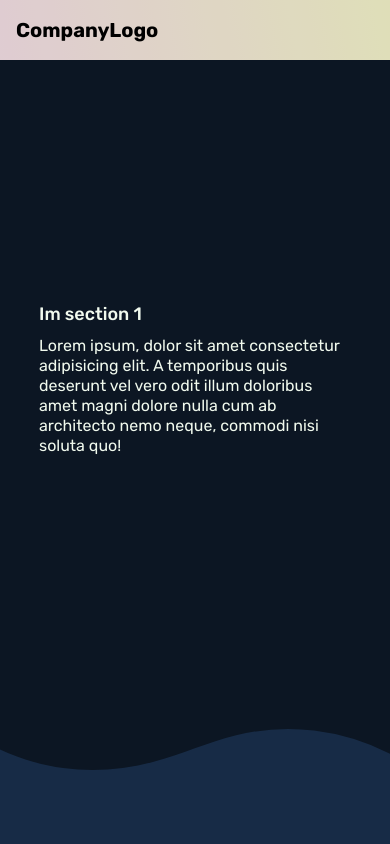
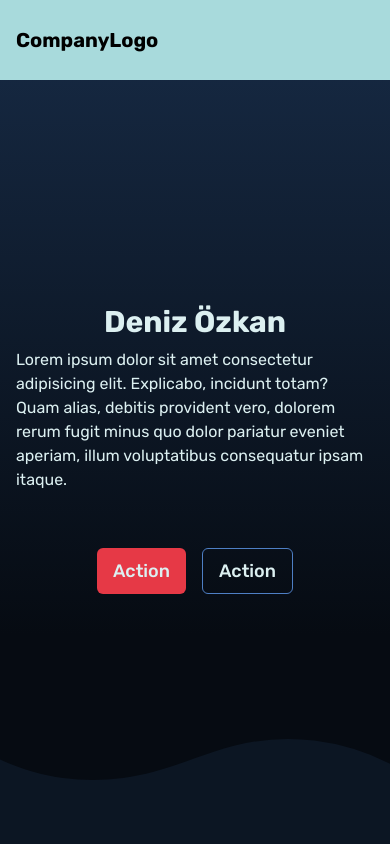
Before and after one commit to donis3/donis-homepage, a Next.js app: page / in a window 390 px wide. Shown: the top 844 px of the page. Built offline with nearby package versions, Linux system fonts and the light colour scheme.

Commit message:
hero component and animated svg

```diff
--- /dev/null
+++ b/app/_homepage/Blob.tsx
@@ -0,0 +1,31 @@
+export default function Blob() {
+	return (
+		<svg
+			version="1.1"
+			xmlns="http://www.w3.org/2000/svg"
+			viewBox="0 0 500 500"
+			className="w-full max-w-[200px] md:max-w-lg"
+			id="blobSvg"
+			filter="blur(0px)">
+			<image
+				x="0"
+				y="0"
+				width="100%"
+				height="100%"
+				clipPath="url(#shape)"
+				href="./assets/don-hero.jpg"
+				preserveAspectRatio="none"
+			/>
+
+			<clipPath id="shape">
+				<path id="blob">
+					<animate
+						attributeName="d"
+						dur="20000ms"
+						repeatCount="indefinite"
+						values="M440.5,320.5Q418,391,355.5,442.5Q293,494,226,450.5Q159,407,99,367Q39,327,31.5,247.5Q24,168,89,125.5Q154,83,219.5,68Q285,53,335.5,94.5Q386,136,424.5,193Q463,250,440.5,320.5Z;M453.78747,319.98894Q416.97789,389.97789,353.96683,436.87838Q290.95577,483.77887,223.95577,447.43366Q156.95577,411.08845,105.64373,365.97789Q54.33169,320.86732,62.67444,252.61056Q71.01719,184.3538,113.01965,135.21007Q155.02211,86.06634,220.52211,66.46683Q286.02211,46.86732,335.5,91.94472Q384.97789,137.02211,437.78747,193.51106Q490.59704,250,453.78747,319.98894Z;M411.39826,313.90633Q402.59677,377.81265,342.92059,407.63957Q283.24442,437.46649,215.13648,432.5428Q147.02853,427.61911,82.23325,380.9572Q17.43796,334.29529,20.45223,250.83809Q23.46649,167.38089,82.5856,115.05707Q141.70471,62.73325,212.19045,63.73015Q282.67618,64.72705,352.67308,84.79839Q422.66998,104.86972,421.43486,177.43486Q420.19974,250,411.39826,313.90633Z;M440.5,320.5Q418,391,355.5,442.5Q293,494,226,450.5Q159,407,99,367Q39,327,31.5,247.5Q24,168,89,125.5Q154,83,219.5,68Q285,53,335.5,94.5Q386,136,424.5,193Q463,250,440.5,320.5Z;"></animate>
+				</path>
+			</clipPath>
+		</svg>
+	);
+}
--- /dev/null
+++ b/app/_homepage/Hero.tsx
@@ -0,0 +1,62 @@
+import { cn } from "@/lib/utilities";
+import Blob from "./Blob";
+import Fade from "@/components/awesome-reveal/Fade";
+
+export default function Hero() {
+	return (
+		<section className="w-full bg-gradient-to-b from-primary-400 to-primary-100  relative pt-[var(--navbar-h)] text-muted-800 pb-20 to-90%">
+			<div className="grid gap-2 md:gap-10  grid-flow-row md:grid-cols-12 py-4 px-4 md:py-20 md:px-10 container mx-auto ">
+				<div className="min-h-[30px] md:col-span-7 lg:col-span-5 lg:col-start-3 flex flex-col justify-center items-center md:items-start">
+					<Fade delay={400}  duration={1000} triggerOnce>
+						<h1 className="text-3xl font-bold mb-2">Deniz Özkan</h1>
+					</Fade>
+					<Fade delay={1000} duration={3000} triggerOnce>
+						<p className="max-w-sm">
+							Lorem ipsum dolor sit amet consectetur adipisicing
+							elit. Explicabo, incidunt totam? Quam alias, debitis
+							provident vero, dolorem rerum fugit minus quo dolor
+							pariatur eveniet aperiam, illum voluptatibus
+							consequatur ipsam itaque.
+						</p>
+						<div className=" py-4 mt-10 flex justify-center gap-4">
+							<HeroButton variation="accent">Action</HeroButton>
+							<HeroButton variation="outline">Action</HeroButton>
+						</div>
+					</Fade>
+				</div>
+				<div className="  min-h-[30px] order-first md:order-last flex justify-center items-start  md:col-span-5 ">
+					<Blob />
+				</div>
+			</div>
+		</section>
+	);
+}
+
+interface ButtonProps extends React.ButtonHTMLAttributes<HTMLButtonElement> {
+	//Custom Props Here
+	variation: "accent" | "outline";
+}
+
+function HeroButton({
+	variation = "accent",
+	children,
+	className,
+	...props
+}: ButtonProps) {
+	return (
+		<button
+			className={cn(
+				" px-4 py-2 rounded-md  select-none text-lg font-medium  transition-colors duration-500",
+				variation === "accent" &&
+					"bg-accent active:bg-accent-200 hover:bg-accent-300",
+				variation === "outline" &&
+					"border border-primary-700 hover:bg-primary-300 active:bg-primary-200",
+				className,
+			)}
+			type="button"
+			draggable={false}
+			{...props}>
+			{children}
+		</button>
+	);
+}
--- a/app/_styles/globals.css
+++ b/app/_styles/globals.css
@@ -1,6 +1,17 @@
 @tailwind base;
 @tailwind components;
 @tailwind utilities;
+
+:root {
+	--navbar-h: 60px;
+}
+
+@media screen and (max-width: 640px) {
+	:root {
+		/* Change base variable used for element variable */
+		--navbar-h: 80px;
+	}
+}
 
 @layer base {
 	.h-dscreen {
--- a/app/page.tsx
+++ b/app/page.tsx
@@ -2,15 +2,18 @@ import Fade from "@/components/awesome-reveal/Fade";
 import Section from "./_homepage/Section";
 import Slide from "@/components/awesome-reveal/Slide";
 import Bounce from "@/components/awesome-reveal/Bounce";
+import Blob from "./_homepage/Blob";
+import Hero from "./_homepage/Hero";
 
 export default function Home() {
 	return (
 		<div className="flex flex-col justify-between min-h-dscreen w-full overflow-x-clip">
-			<header className="bg-slate-500/20 p-4 text-xl font-bold">
-				CompanyLogo
-			</header>
 			<main className="flex-1">
-				<Section className="bg-primary-200 text-light">
+				<Hero />
+				<header className="bg-muted p-4 text-xl font-bold fixed top-0 left-0 w-full h-[var(--navbar-h)] flex items-center justify-start">
+					CompanyLogo
+				</header>
+				<Section className="bg-primary-200 text-light" divider="wave" dividerFillClass="fill-primary-100">
 					<Fade cascade damping={0.4} duration={2700} triggerOnce>
 						<h2 className="font-medium text-lg mb-2">
 							Im section 1
--- a/tailwind.config.ts
+++ b/tailwind.config.ts
@@ -8,6 +8,13 @@ const config: Config = {
 		"./app/**/*.{js,ts,jsx,tsx,mdx}",
 	],
 	theme: {
+		screens: {
+			sm: "640px",
+			md: "768px",
+			lg: "1024px",
+			xl: "1280px",
+			"2xl": "1536px",
+		},
 		extend: {
 			colors: {
 				primary: {
```
Also changed, not shown: public/assets/don-hero.jpg (added), public/assets/donis3-hero.png (added).
